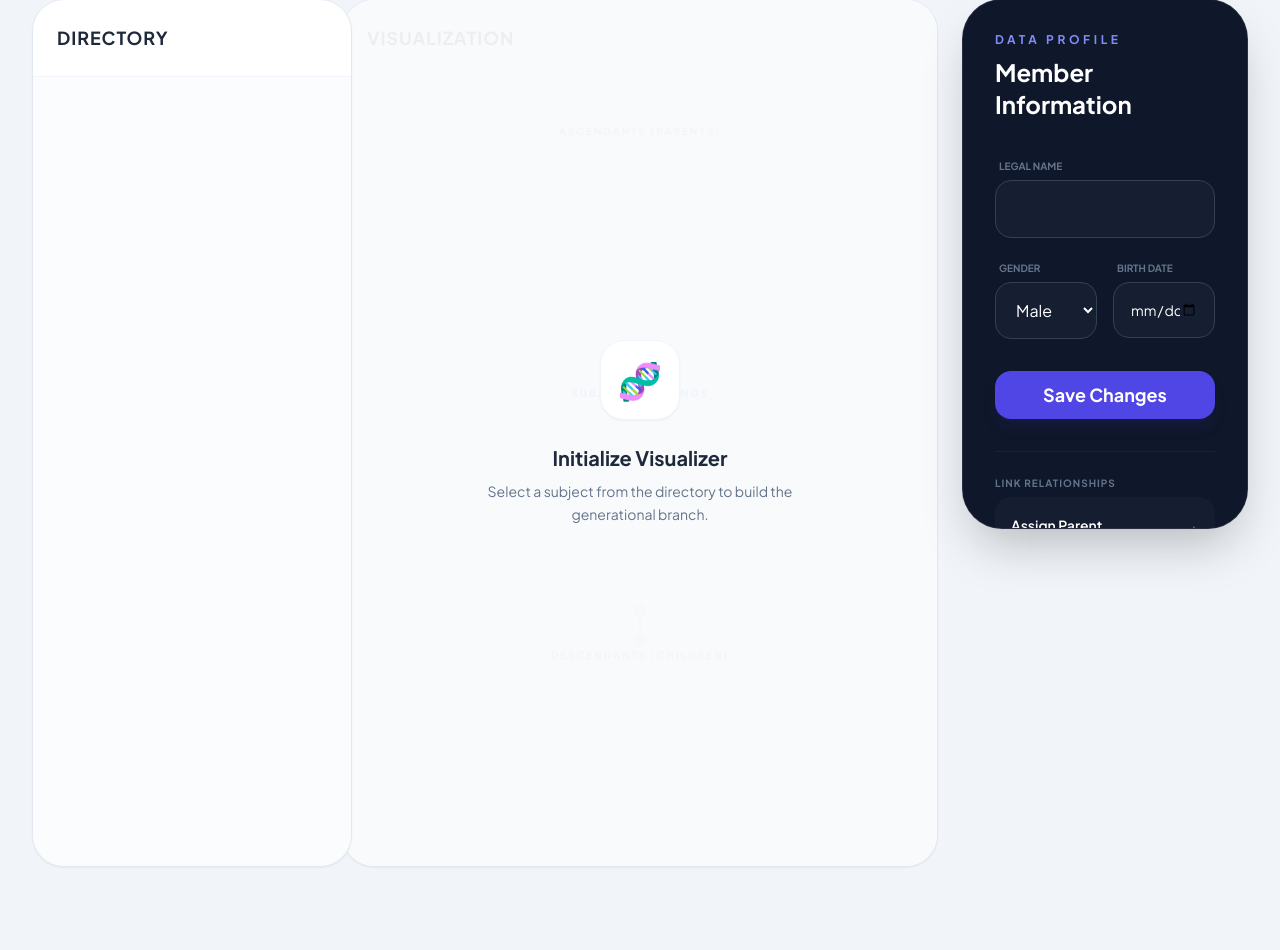
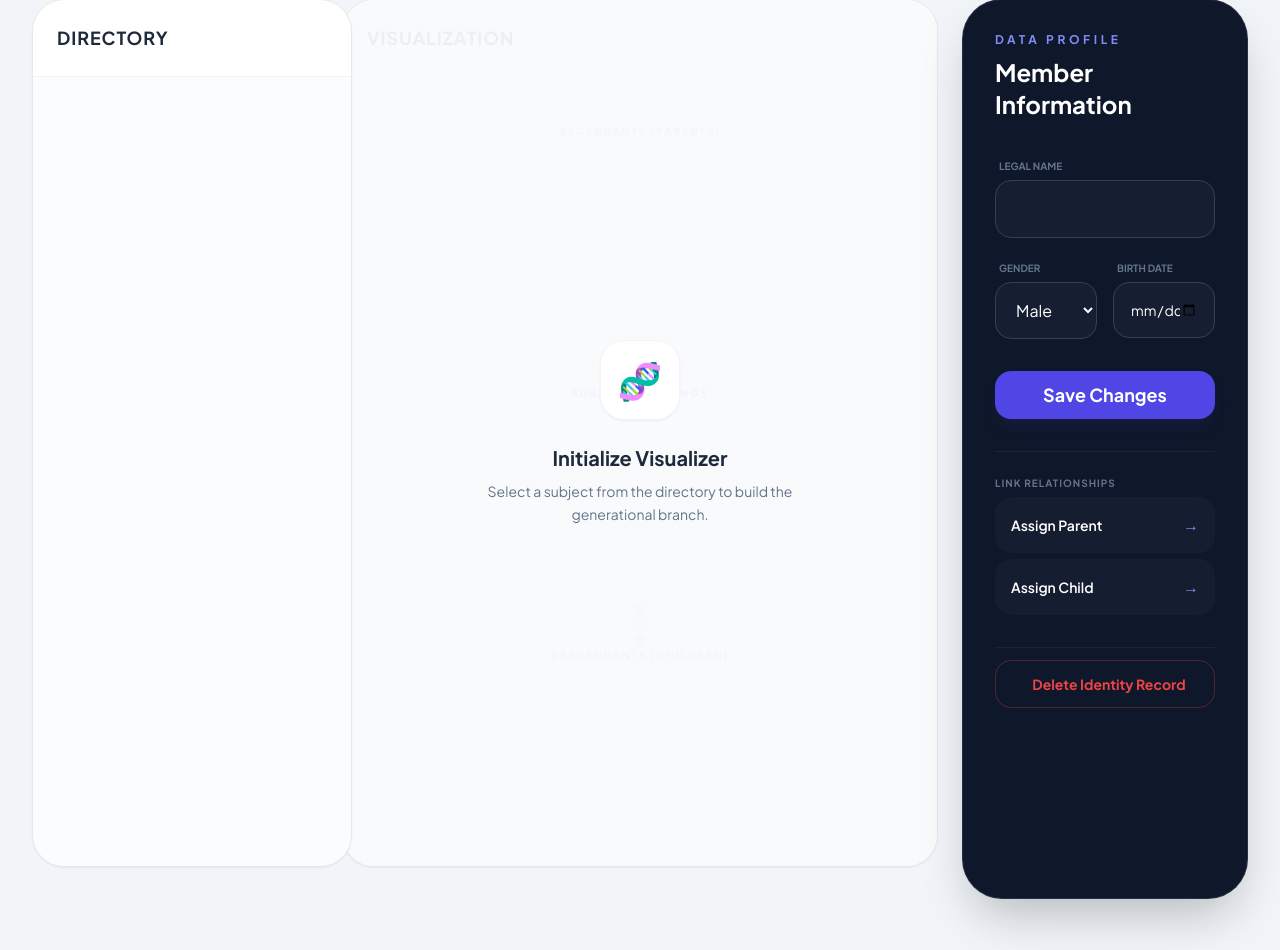
Before and after one commit to choigun0809A/FamilyTreeChoiForge, a Flask app: template templates/main_update.html in a window 1280 px wide. Shown: the part 109-1059 px from the top of the page. Run offline with Flask 3, Linux system fonts and the light colour scheme; the template is opened without the code that fills it, so the values that code supplies are empty; parts of the project's set-up code (start-up, migrations or seed data) failed here and were passed over; some libraries are stand-ins or nearby versions.

Commit message:
changed view hight

```diff
--- a/templates/main_update.html
+++ b/templates/main_update.html
@@ -373,7 +373,7 @@
           </section>
 
           <aside id="detailsWrapper" class="fixed inset-0 z-[60] flex items-center justify-center p-4 bg-slate-900/60 backdrop-blur-sm transition-all lg:static lg:bg-transparent lg:p-0 lg:opacity-100 lg:pointer-events-auto lg:col-span-3 lg:block opacity-0 pointer-events-none">
-            <div class="bg-slate-900 rounded-[2.5rem] p-8 text-white w-full max-w-md lg:h-[50vh] overflow-y-auto custom-scroll shadow-2xl relative border border-white/10">
+            <div class="bg-slate-900 rounded-[2.5rem] p-8 text-white w-full max-w-md lg:h-[85vh] overflow-y-auto custom-scroll shadow-2xl relative border border-white/10">
               <button onclick="toggleDetails()" class="lg:hidden absolute top-6 right-6 text-2xl text-slate-500">
                 ×
               </button>
```
